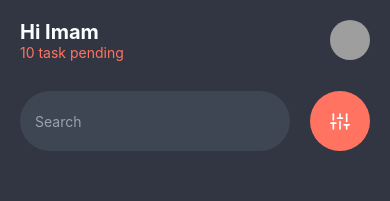
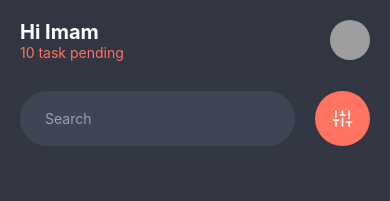
Before and after one commit to imamsutono/todolist-rn, a React Native app: screen / in a window 390 px wide. Shown: the top 201 px of the page. Built offline with nearby package versions, Linux system fonts and the light colour scheme; grey boxes are pictures that could not be loaded.

Commit message:
fixing style

```diff
--- a/src/screens/Home/Search.js
+++ b/src/screens/Home/Search.js
@@ -25,7 +25,7 @@ const styles = StyleSheet.create({
   },
   input: {
     backgroundColor: colors.grey,
-    padding: 15,
+    paddingHorizontal: 25,
     borderRadius: 50,
     flexGrow: 1,
     marginRight: 20,
@@ -33,10 +33,9 @@ const styles = StyleSheet.create({
   },
   filter: {
     backgroundColor: colors.primary,
-    padding: 15,
     borderRadius: 30,
-    width: 60,
-    height: 60,
+    width: 55,
+    height: 55,
     justifyContent: 'center',
     alignItems: 'center'
   }
```
